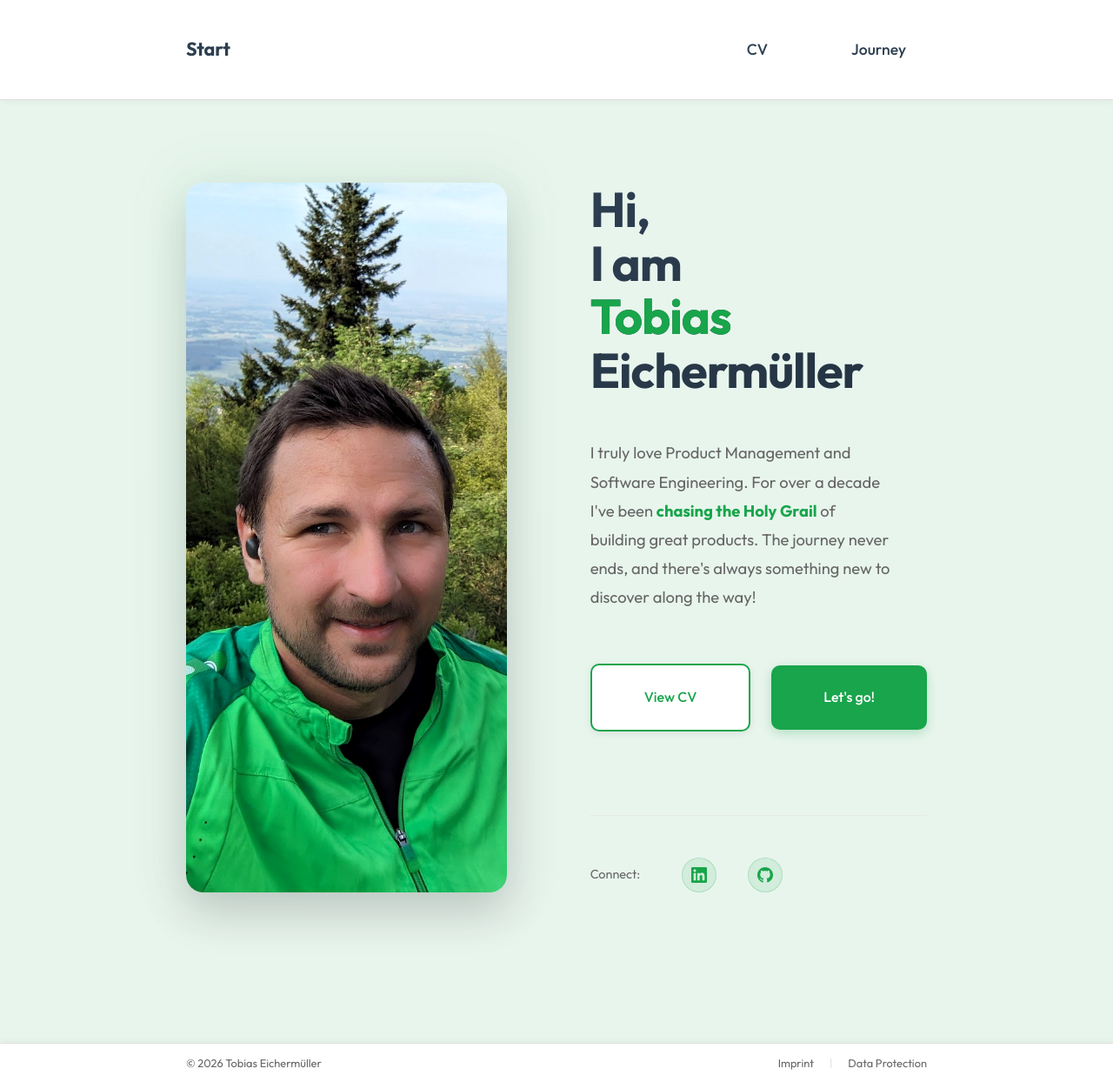
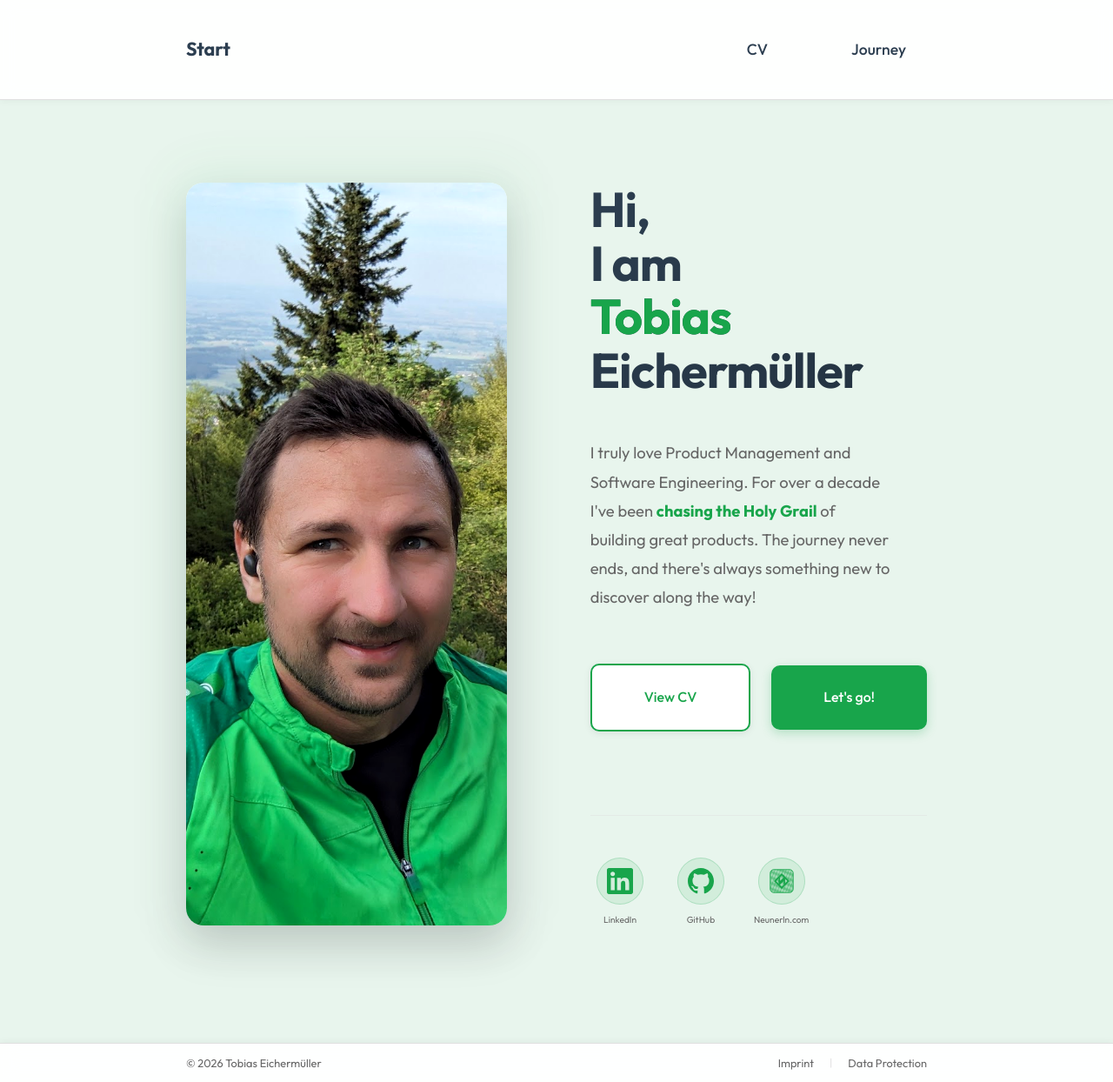
Before and after one commit to ChasingTheHolyGrail/ChasingTheHolyGrail.github.io, a Jekyll site: the page built from index.html, in a window 1280 px wide and 1244 px high. Shown: the whole window at 87% size. Built offline with Jekyll 4.4.1, drawn with Linux system fonts in a browser that asks for light colours.

Commit message:
Add Neunerln link to hero social section with labeled icons.
Replace the Connect label with icon captions and refine mobile sizing for a cleaner home page footer.

Co-authored-by: Cursor <cursoragent@cursor.com>

```diff
--- a/assets/css/main.scss
+++ b/assets/css/main.scss
@@ -668,40 +668,65 @@ li {
 
   .social-links {
     display: flex;
-    gap: $spacing-unit * 1.5;
-    align-items: center;
+    gap: $spacing-unit;
+    align-items: flex-start;
     flex-wrap: wrap;
-  }
-
-  .social-label {
-    font-size: 0.9rem;
-    color: $text-light;
-    margin-right: $spacing-unit * 0.5;
   }
 
   .social-link {
     display: inline-flex;
+    flex-direction: column;
+    align-items: center;
+    flex: 0 0 4.3rem;
+    width: 4.3rem;
+    gap: $spacing-unit * 0.5;
+    text-decoration: none;
+    transition: color 0.3s cubic-bezier(0.4, 0, 0.2, 1);
+
+    .social-link-icon {
+      display: inline-flex;
       align-items: center;
       justify-content: center;
-    width: 40px;
-    height: 40px;
+      width: 54px;
+      height: 54px;
       border-radius: 50%;
       background-color: rgba($accent-color, 0.1);
       color: $accent-color;
-    text-decoration: none;
+      border: 1px solid rgba($accent-color, 0.2);
       transition: all 0.3s cubic-bezier(0.4, 0, 0.2, 1);
-    font-size: 1.1rem;
-    border: 1px solid rgba($accent-color, 0.2);
+
+      svg {
+        width: 30px;
+        height: 30px;
+        flex-shrink: 0;
+      }
+    }
+
+    .social-link-label {
+      font-size: 0.64rem;
+      color: $text-light;
+      line-height: 1.2;
+      text-align: center;
+      transition: color 0.3s cubic-bezier(0.4, 0, 0.2, 1);
+    }
 
     &:hover {
+      .social-link-icon {
         background-color: $accent-color;
         color: white;
         transform: translateY(-3px) scale(1.1);
         box-shadow: 0 4px 12px rgba(24, 165, 75, 0.3);
       }
 
+      .social-link-label {
+        color: $accent-color;
+      }
+    }
+
     &:active {
+      .social-link-icon {
         transform: translateY(-1px) scale(1.05);
+      }
     }
   }
 }
@@ -2527,13 +2552,23 @@ li {
       gap: clamp(0.75rem, 3vw, 1.25rem);
     }
 
-    .social-label {
-      display: none;
-    }
-
     .social-link {
-      width: clamp(38px, 6vh, 48px);
-      height: clamp(38px, 6vh, 48px);
+      flex: 0 0 clamp(3.75rem, 18vw, 4.3rem);
+      width: clamp(3.75rem, 18vw, 4.3rem);
+    }
+
+    .social-link-icon {
+      width: clamp(45px, 7.5vh, 57px);
+      height: clamp(45px, 7.5vh, 57px);
+
+      svg {
+        width: clamp(20px, 3.6vh, 30px);
+        height: clamp(20px, 3.6vh, 30px);
+      }
+    }
+
+    .social-link-label {
+      font-size: 0.6rem;
     }
   }
 
@@ -2892,9 +2927,14 @@ li {
     padding: $spacing-unit * 1.1 $spacing-unit * 2.5;
   }
 
-  .social-link {
-    width: 48px;
-    height: 48px;
+  .social-link-icon {
+    width: 57px;
+    height: 57px;
+
+    svg {
+      width: 30px;
+      height: 30px;
+    }
   }
 
   .blog-card-link {
--- a/index.html
+++ b/index.html
@@ -28,16 +28,38 @@ title: Home
         </div>
         <div class="hero-social">
           <div class="social-links">
-            <span class="social-label">Connect:</span>
             <a href="https://www.linkedin.com/in/eichermueller/" class="social-link" target="_blank" rel="noopener noreferrer" aria-label="LinkedIn">
-              <svg width="18" height="18" viewBox="0 0 24 24" fill="currentColor">
-                <path d="M20.447 20.452h-3.554v-5.569c0-1.328-.027-3.037-1.852-3.037-1.853 0-2.136 1.445-2.136 2.939v5.667H9.351V9h3.414v1.561h.046c.477-.9 1.637-1.85 3.37-1.85 3.601 0 4.267 2.37 4.267 5.455v6.286zM5.337 7.433c-1.144 0-2.063-.926-2.063-2.065 0-1.138.92-2.063 2.063-2.063 1.14 0 2.064.925 2.064 2.063 0 1.139-.925 2.065-2.064 2.065zm1.782 13.019H3.555V9h3.564v11.452zM22.225 0H1.771C.792 0 0 .774 0 1.729v20.542C0 23.227.792 24 1.771 24h20.451C23.2 24 24 23.227 24 22.271V1.729C24 .774 23.2 0 22.222 0h.003z"/>
-              </svg>
+              <span class="social-link-icon">
+                <svg viewBox="0 0 24 24" fill="currentColor" aria-hidden="true">
+                  <path d="M20.447 20.452h-3.554v-5.569c0-1.328-.027-3.037-1.852-3.037-1.853 0-2.136 1.445-2.136 2.939v5.667H9.351V9h3.414v1.561h.046c.477-.9 1.637-1.85 3.37-1.85 3.601 0 4.267 2.37 4.267 5.455v6.286zM5.337 7.433c-1.144 0-2.063-.926-2.063-2.065 0-1.138.92-2.063 2.063-2.063 1.14 0 2.064.925 2.064 2.063 0 1.139-.925 2.065-2.064 2.065zm1.782 13.019H3.555V9h3.564v11.452zM22.225 0H1.771C.792 0 0 .774 0 1.729v20.542C0 23.227.792 24 1.771 24h20.451C23.2 24 24 23.227 24 22.271V1.729C24 .774 23.2 0 22.222 0h.003z"/>
+                </svg>
+              </span>
+              <span class="social-link-label">LinkedIn</span>
             </a>
             <a href="https://github.com/chasingtheholygrail" class="social-link" target="_blank" rel="noopener noreferrer" aria-label="GitHub">
-              <svg width="18" height="18" viewBox="0 0 24 24" fill="currentColor">
-                <path d="M12 0c-6.626 0-12 5.373-12 12 0 5.302 3.438 9.8 8.207 11.387.599.111.793-.261.793-.577v-2.234c-3.338.726-4.033-1.416-4.033-1.416-.546-1.387-1.333-1.756-1.333-1.756-1.089-.745.083-.729.083-.729 1.205.084 1.839 1.237 1.839 1.237 1.07 1.834 2.807 1.304 3.492.997.107-.775.418-1.305.762-1.604-2.665-.305-5.467-1.334-5.467-5.931 0-1.311.469-2.381 1.236-3.221-.124-.303-.535-1.524.117-3.176 0 0 1.008-.322 3.301 1.23.957-.266 1.983-.399 3.003-.404 1.02.005 2.047.138 3.006.404 2.291-1.552 3.297-1.23 3.297-1.23.653 1.653.242 2.874.118 3.176.77.84 1.235 1.911 1.235 3.221 0 4.609-2.807 5.624-5.479 5.921.43.372.823 1.102.823 2.222v3.293c0 .319.192.694.801.576 4.765-1.589 8.199-6.086 8.199-11.386 0-6.627-5.373-12-12-12z"/>
-              </svg>
+              <span class="social-link-icon">
+                <svg viewBox="0 0 24 24" fill="currentColor" aria-hidden="true">
+                  <path d="M12 0c-6.626 0-12 5.373-12 12 0 5.302 3.438 9.8 8.207 11.387.599.111.793-.261.793-.577v-2.234c-3.338.726-4.033-1.416-4.033-1.416-.546-1.387-1.333-1.756-1.333-1.756-1.089-.745.083-.729.083-.729 1.205.084 1.839 1.237 1.839 1.237 1.07 1.834 2.807 1.304 3.492.997.107-.775.418-1.305.762-1.604-2.665-.305-5.467-1.334-5.467-5.931 0-1.311.469-2.381 1.236-3.221-.124-.303-.535-1.524.117-3.176 0 0 1.008-.322 3.301 1.23.957-.266 1.983-.399 3.003-.404 1.02.005 2.047.138 3.006.404 2.291-1.552 3.297-1.23 3.297-1.23.653 1.653.242 2.874.118 3.176.77.84 1.235 1.911 1.235 3.221 0 4.609-2.807 5.624-5.479 5.921.43.372.823 1.102.823 2.222v3.293c0 .319.192.694.801.576 4.765-1.589 8.199-6.086 8.199-11.386 0-6.627-5.373-12-12-12z"/>
+                </svg>
+              </span>
+              <span class="social-link-label">GitHub</span>
+            </a>
+            <a href="https://neunerln.com/" class="social-link" target="_blank" rel="noopener noreferrer" aria-label="Neunerln">
+              <span class="social-link-icon">
+                <svg viewBox="0 0 100 100" fill="currentColor" aria-hidden="true">
+                  <defs>
+                    <pattern id="hero-nl-lozengy" x="0" y="0" width="20" height="20" patternUnits="userSpaceOnUse" patternTransform="rotate(22)">
+                      <rect width="20" height="20" fill="currentColor" opacity="0.25"/>
+                      <polygon points="5,0 10,10 5,20 0,10" fill="currentColor" opacity="0.55"/>
+                      <polygon points="15,0 20,10 15,20 10,10" fill="currentColor" opacity="0.55"/>
+                    </pattern>
+                  </defs>
+                  <rect x="6" y="6" width="88" height="88" rx="14" fill="url(#hero-nl-lozengy)" stroke="currentColor" stroke-width="3"/>
+                  <path fill-rule="evenodd" d="M50 20 80 50 50 80 20 50Z M50 28 72 50 50 72 28 50Z"/>
+                  <path d="M38 36.5h5.2v13.1L57.8 36.5H63v27h-5.2V50.4L43.2 63.5H38V36.5z"/>
+                </svg>
+              </span>
+              <span class="social-link-label">Neunerln.com</span>
             </a>
           </div>
         </div>
```
Lines whose indentation alone changed are shown as unchanged.
